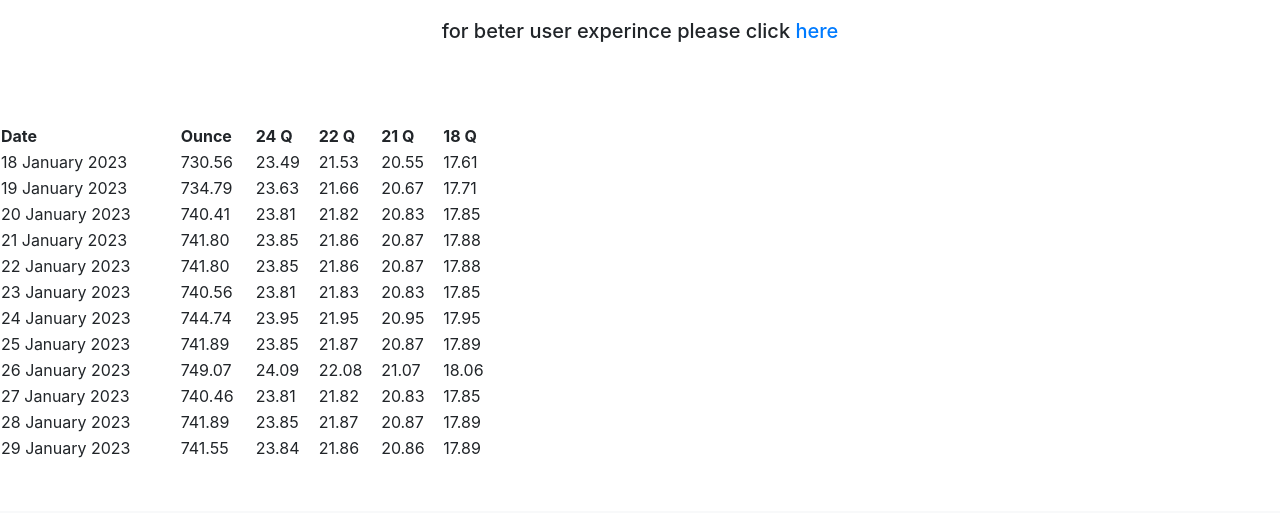
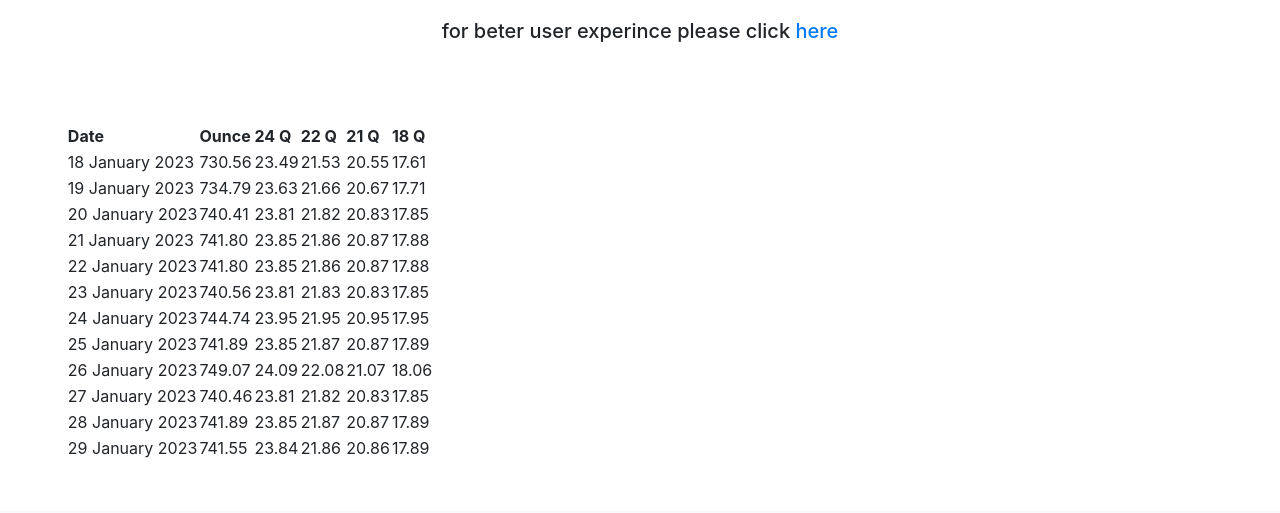
Before and after one commit to ali7developer/Oman_data, a plain HTML site: page index.html in a window 1280 px wide. Shown: the part 1340-1853 px from the top of the page. Drawn offline with nearby package versions, Linux system fonts and the light colour scheme.

Commit message:
Add files via upload

```diff
--- a/index.html
+++ b/index.html
@@ -106,7 +106,7 @@
 <h6>for beter user experince please click  <a href="https://app.powerbi.com/view?r=eyJrIjoiNzZjOGI5OGYtMjc1Ny00ODlmLWJiMmYtNDViYzc0MDBkNDU4IiwidCI6ImM4ZWZmNDBmLTQ3YzYtNDA3MC1iNzY4LTI4MzIxNWM3ZGUxMiIsImMiOjl9&pageName=ReportSectionb510e8b9139627432945">here</a>  </h6>
 
 <br><br><br>
-<table style="width:500px">
+<table class="table_s" style="width:500px">
   <tr>
     <th>Date</th>
     <th>Ounce</th>
```
